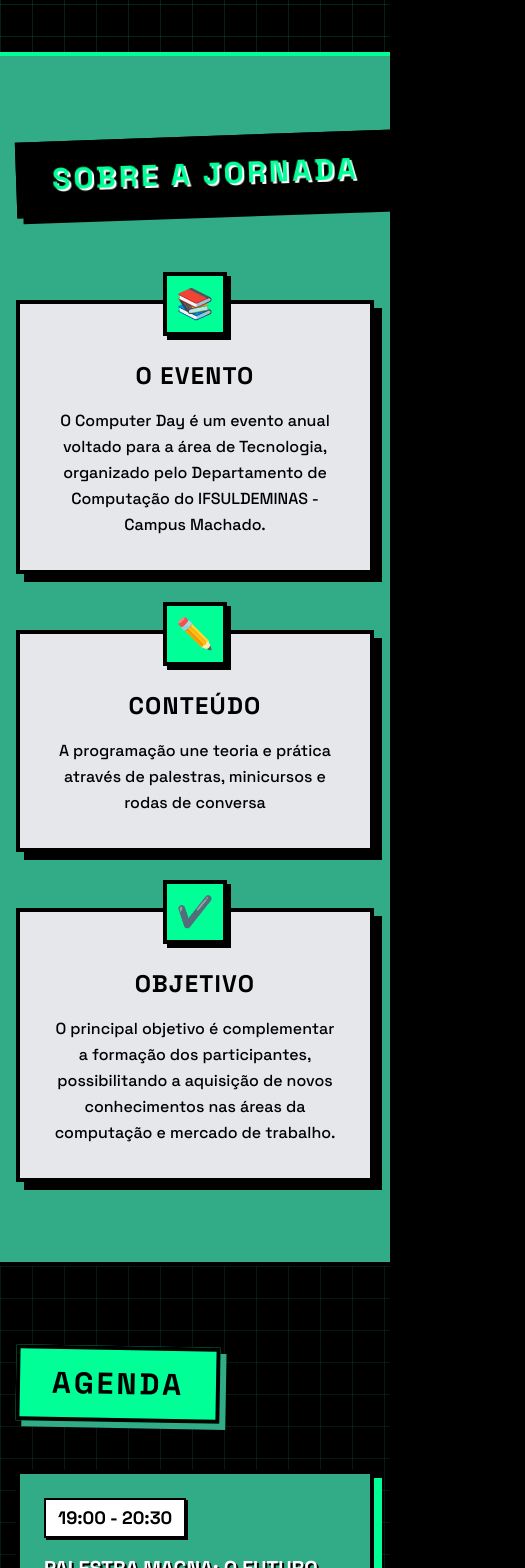
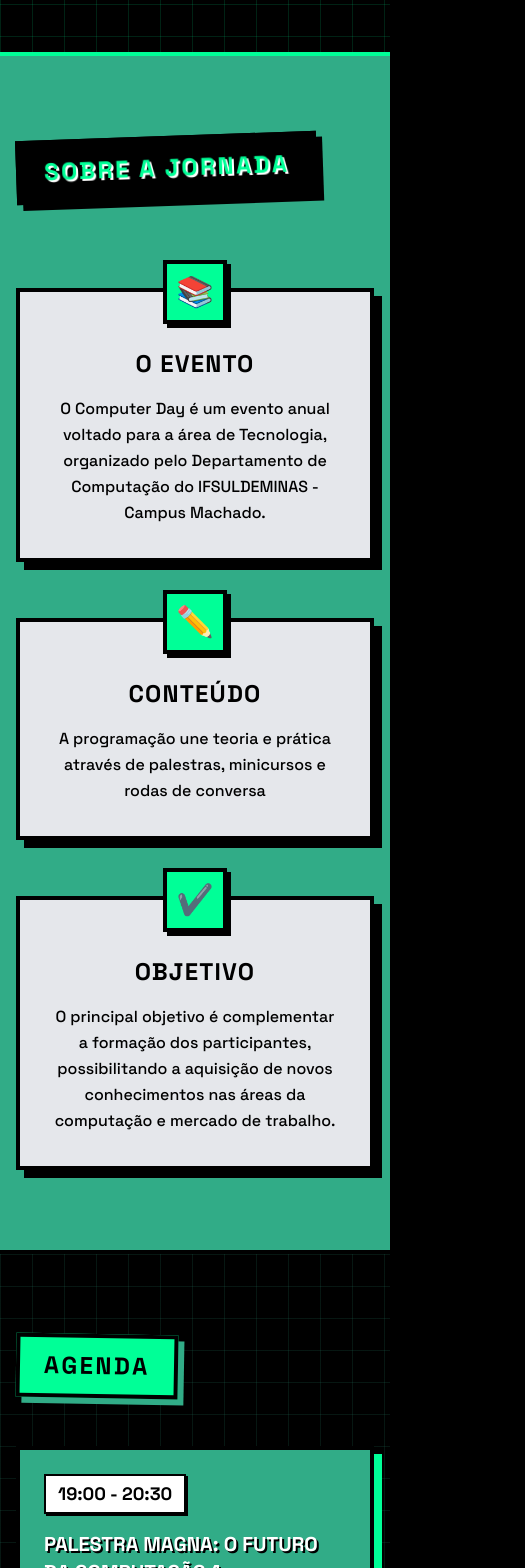
Before and after one commit to gustavo-gml/computer_day_2026, a Next.js app: page / in a window 390 px wide. Shown: the part 1400-2968 px from the top of the page, 525 px wide, since content can reach past the window. Built offline with nearby package versions, Linux system fonts and the light colour scheme.

Commit message:
feat: implement landing page layout and initial sections for Sponsors, About, and Schedule components

```diff
--- a/src/app/layout.tsx
+++ b/src/app/layout.tsx
@@ -32,7 +32,7 @@ export default function RootLayout({
       lang="pt-BR"
       className={`${spaceGrotesk.variable} ${geistSans.variable} ${geistMono.variable} h-full antialiased scroll-smooth`}
     >
-      <body className="min-h-full flex flex-col font-sans bg-dark text-light selection:bg-primary-bright selection:text-black">
+      <body className="min-h-full flex flex-col font-sans bg-dark text-light selection:bg-primary-bright selection:text-black overflow-x-hidden">
         {children}
       </body>
     </html>
--- a/src/components/About.tsx
+++ b/src/components/About.tsx
@@ -20,8 +20,8 @@ export default function About() {
   return (
     <section id="sobre" className="py-20 bg-primary border-b-4 border-black relative">
       <div className="container mx-auto px-4 relative z-10">
-        <div className="inline-block bg-black text-primary-bright px-8 py-4 border-4 border-black shadow-[6px_6px_0_rgba(0,0,0,1)] mb-16 mx-auto flex w-max transform -rotate-2">
-          <h2 className="text-3xl md:text-5xl font-black uppercase tracking-widest drop-shadow-[2px_2px_0_#fff]">Sobre A Jornada</h2>
+        <div className="inline-flex bg-black text-primary-bright px-6 md:px-8 py-3 md:py-4 border-4 border-black shadow-[6px_6px_0_rgba(0,0,0,1)] mb-16 mx-auto max-w-[90vw] text-center transform -rotate-2">
+          <h2 className="text-2xl md:text-5xl font-black uppercase tracking-widest drop-shadow-[2px_2px_0_#fff]">Sobre A Jornada</h2>
         </div>
 
         <div className="grid md:grid-cols-3 gap-8 max-w-6xl mx-auto">
--- a/src/components/Schedule.tsx
+++ b/src/components/Schedule.tsx
@@ -3,8 +3,8 @@ export default function Schedule() {
     <section id="agenda" className="py-20 bg-dark border-b-4 border-primary-bright relative">
       <div className="absolute inset-0 bg-[linear-gradient(to_right,#31ac8722_1px,transparent_1px),linear-gradient(to_bottom,#31ac8722_1px,transparent_1px)] bg-[size:32px_32px]"></div>
       <div className="container mx-auto px-4 relative z-10">
-        <div className="inline-block bg-primary-bright text-black px-8 py-4 border-4 border-black shadow-[6px_6px_0_#31ac87] mb-12 mx-auto flex w-max transform rotate-1">
-          <h2 className="text-3xl md:text-5xl font-black uppercase tracking-widest">Agenda</h2>
+        <div className="inline-flex bg-primary-bright text-black px-6 md:px-8 py-3 md:py-4 border-4 border-black shadow-[6px_6px_0_#31ac87] mb-12 mx-auto max-w-[90vw] text-center transform rotate-1">
+          <h2 className="text-2xl md:text-5xl font-black uppercase tracking-widest">Agenda</h2>
         </div>
 
         <div className="max-w-4xl mx-auto bg-primary border-4 border-black p-6 md:p-8 rounded-none shadow-[8px_8px_0_#00ff97]">
--- a/src/components/Sponsors.tsx
+++ b/src/components/Sponsors.tsx
@@ -4,8 +4,8 @@ export default function Sponsors() {
   return (
     <section className="py-20 bg-secondary border-b-4 border-black relative">
       <div className="container mx-auto px-4 text-center relative z-10">
-        <div className="inline-block bg-black text-white px-8 py-4 border-4 border-black shadow-[6px_6px_0_#fff] mb-12 mx-auto flex w-max">
-          <h2 className="text-3xl md:text-5xl font-black uppercase tracking-widest drop-shadow-[2px_2px_0_#31ac87]">Nossos Patrocinadores</h2>
+        <div className="inline-flex bg-black text-white px-6 md:px-8 py-3 md:py-4 border-4 border-black shadow-[6px_6px_0_#fff] mb-12 mx-auto max-w-[90vw] text-center">
+          <h2 className="text-2xl md:text-5xl font-black uppercase tracking-widest drop-shadow-[2px_2px_0_#31ac87]">Nossos Patrocinadores</h2>
         </div>
 
         <div className="grid grid-cols-2 md:grid-cols-3 lg:grid-cols-4 gap-8 items-center justify-center max-w-6xl mx-auto">
```
